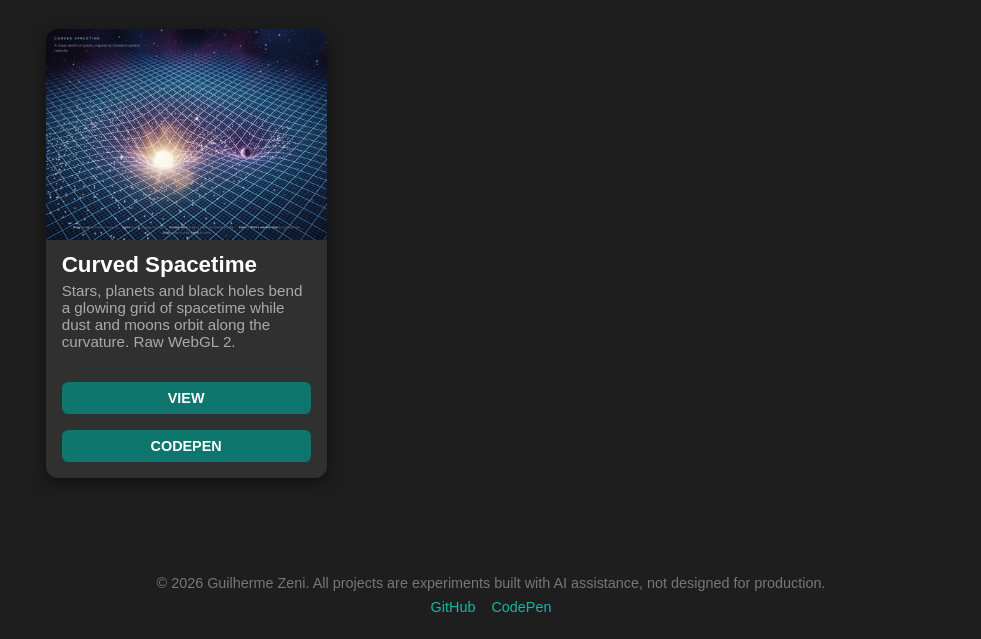
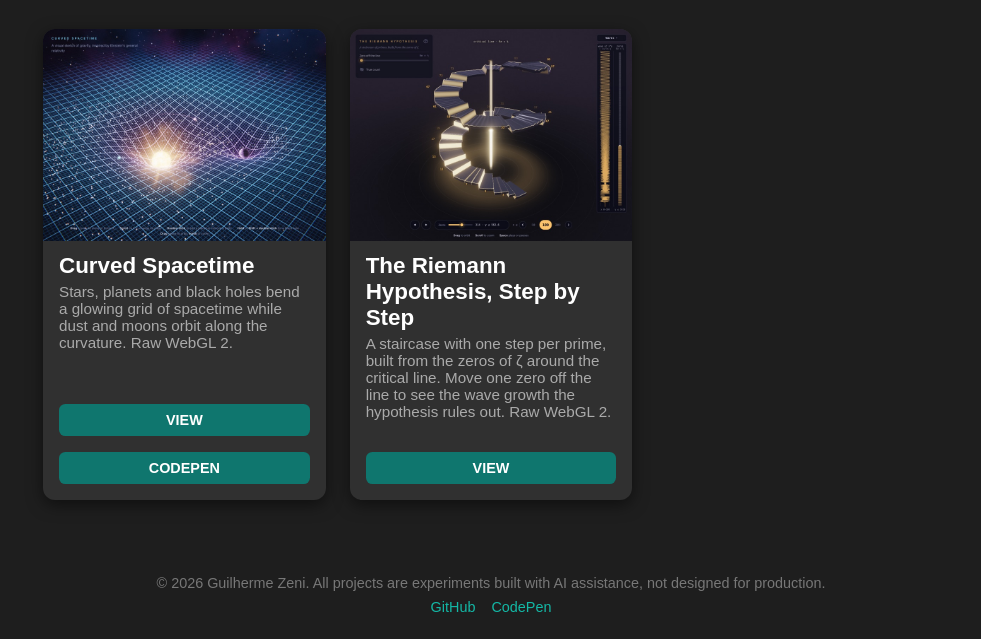
Before and after one commit to Guillhermm/web-ai-experiments, a plain HTML site: page index.html in a window 1280 px wide. Shown: the part 161-800 px from the top of the page, without its empty margins (149-1130 px from the left). Drawn offline with Linux system fonts and the light colour scheme.

Commit message:
Hub: add The Riemann Hypothesis

```diff
--- a/index.html
+++ b/index.html
@@ -30,6 +30,15 @@
         </div>
       </div>
 
+      <div class="card">
+        <img src="./riemann-hypothesis/preview.jpg" alt="The Riemann Hypothesis, Step by Step preview">
+        <h2>The Riemann Hypothesis, Step by Step</h2>
+        <p>A staircase with one step per prime, built from the zeros of ζ around the critical line. Move one zero off the line to see the wave growth the hypothesis rules out. Raw WebGL 2.</p>
+        <div class="links">
+          <a href="./riemann-hypothesis/index.html" target="_blank" rel="noopener">View</a>
+        </div>
+      </div>
+
       <!-- Card template
       <div class="card">
         <img src="./experiment-name/preview.png" alt="Experiment Name preview">
```
Also changed, not shown: 1 other file.
